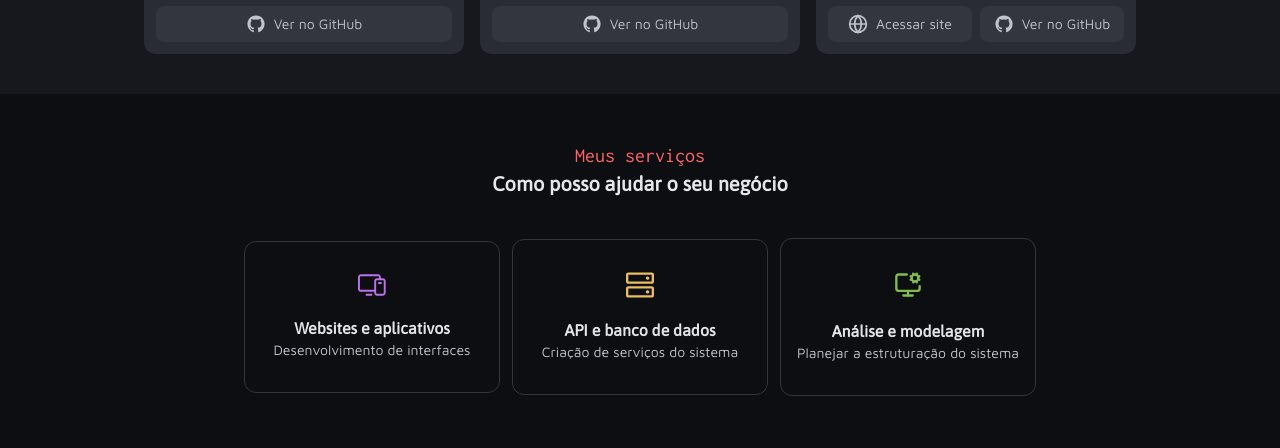
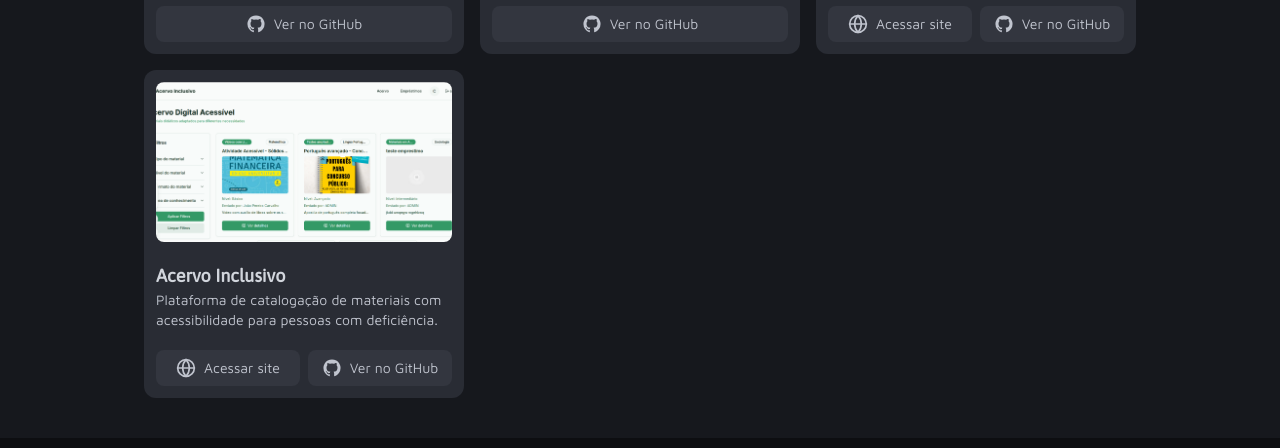
Before and after one commit to emerss001/portfolio, a React (Vite) app: page / in a window 1280 px wide. Shown: the part 1578-2026 px from the top of the page. Built offline with nearby package versions, Linux system fonts and the light colour scheme.

Commit message:
adicionando projeto Acervo Inclusivo

```diff
--- a/src/components/projects.tsx
+++ b/src/components/projects.tsx
@@ -74,6 +74,19 @@ const Projects = () => {
                         ok: true,
                     }}
                 />
+
+                <CardProject
+                    title={"Acervo Inclusivo"}
+                    description={
+                        "Plataforma de catalogação de materiais com acessibilidade para pessoas com deficiência."
+                    }
+                    imageSrc={"acervo.png"}
+                    projectDaddle={{
+                        gitHubUrl: "https://github.com/emerss001/api-bibliotech",
+                        siteUrl: "https://bibliotech-indol.vercel.app/",
+                        ok: true,
+                    }}
+                />
             </div>
         </div>
     );
```
Also changed, not shown: public/projects/acervo.png (added).
